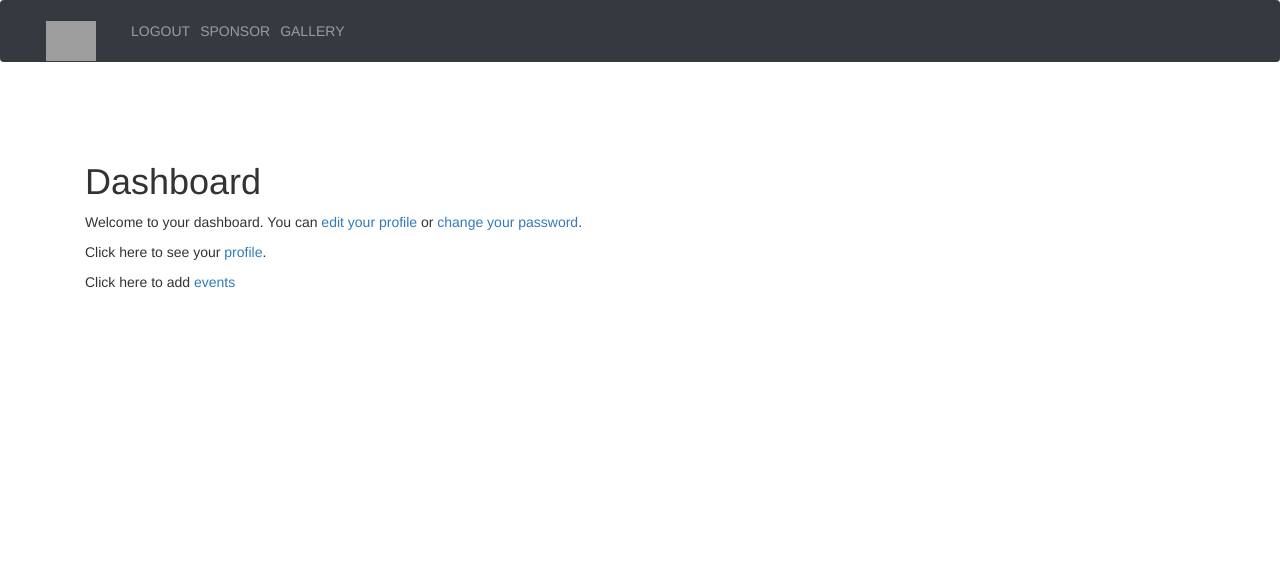
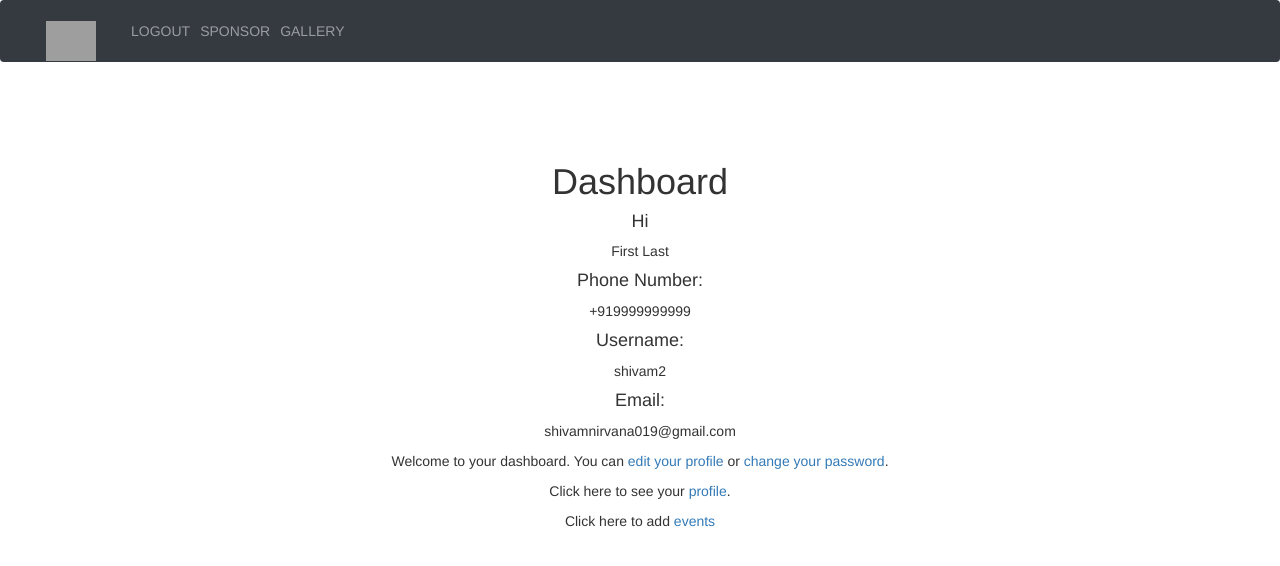
Before and after one commit to shivamk001/Techovation_2k19, a Django app: page /dashboard/ in a window 1280 px wide. Shown: the top 566 px of the page. Run offline with Django 3.2, Linux system fonts and the light colour scheme; a user stored in the database is signed in; data comes from the database, SQL or seed files in the repository; both versions use the stored data as it was after the commit; some libraries are stand-ins or nearby versions; grey boxes are pictures that could not be loaded.

Commit message:
display some info about user in dashboard

```diff
--- a/account/templates/account/dashboard.html
+++ b/account/templates/account/dashboard.html
@@ -33,12 +33,17 @@
 {% block content %}
 
 <div class="container">
-  <h1>Dashboard</h1>
-  {% for key,value in profile_dictionary.items %}
-  <li>{{key}} : {{value}}</li>
-  {% endfor %}
-  <p>Welcome to your dashboard. You can <a href="">edit your profile</a> or <a href="">change your password</a>.</p>
-  <p>Click here to see your <a href=""> profile</a>.
-  <p>Click here to add <a href="">events</p>
+  <h1 class="text-center">Dashboard</h1>
+  <h4 class="text-center">Hi</h4>
+  <p class="text-center">{{ f_name }} {{ l_name }}</p>
+  <h4 class="text-center">Phone Number:</h4>
+  <p class="text-center">{{ phone }}</p>
+  <h4 class="text-center">Username:</h4>
+  <p class="text-center">{{ username }}</p>
+  <h4 class="text-center">Email:</h4>
+  <p class="text-center">{{ email }}</p>
+  <p class="text-center">Welcome to your dashboard. You can <a href="">edit your profile</a> or <a href="">change your password</a>.</p>
+  <p class="text-center">Click here to see your <a href=""> profile</a>.
+  <p class="text-center">Click here to add <a href="">events</p>
 </div>
 {% endblock %}
--- a/account/templates/account/event.html
+++ b/account/templates/account/event.html
@@ -55,7 +55,7 @@
       <!--
         <li class="nav-item  active ">
             <a class="nav-link " href="event.html"> EVENT </a></li>-->
-        <li class="nav-item   "><a class="nav-link " href=""> LOGIN  </a></li>
+        <li class="nav-item   "><a class="nav-link " href="{% url 'login' %}"> LOGIN  </a></li>
 
             <li class="nav-item   "><a class="nav-link  " href="sponsor.html"> SPONSOR  </a></li>
 
--- a/account/templates/account/login.html
+++ b/account/templates/account/login.html
@@ -3,7 +3,8 @@
 {% block title %}Log-in{% endblock %}
 
 {% block content %}
-<div class="container">
+
+<div class="container border border-primary text-center">
   <h2>Login</h2>
   <div class="panel-group">
       <form method="post">
--- a/account/views.py
+++ b/account/views.py
@@ -64,8 +64,21 @@
 @login_required
 def dashboard(request):
     profile_dictionary={}
-    profile_dictionary['username']=str(request.user.username)
-    profile_dictionary['email']=str(request.user.email)
+    username = str(request.user.username)
+    list_users = list(Profile.objects.all())
+    for objts in list_users:
+        if str(objts.user) == username:
+            email = str(objts.email)
+            f_name = str(objts.first_name)
+            l_name = str(objts.last_name)
+            phone_num = str(objts.phone)
+            break
+
+    profile_dictionary['username'] = str(request.user.username)
+    profile_dictionary['email'] = str(request.user.email)
+    profile_dictionary['f_name'] = f_name
+    profile_dictionary['l_name'] = l_name
+    profile_dictionary['phone'] = phone_num
     print(profile_dictionary['username'])
     print(profile_dictionary['email'])
     return render(request, 'account/dashboard.html',profile_dictionary)
```
Also changed, not shown: db.sqlite3.
